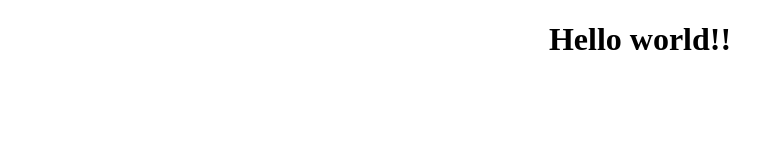
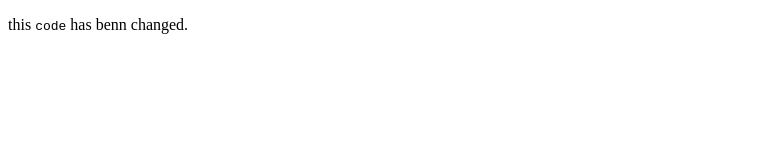
Before and after one commit to imrraaj/demorepo, a plain HTML site: page index.html in a window 1280 px wide. Shown: the whole page, without its empty margins (0-783 px from the left). Drawn offline with Linux system fonts and the light colour scheme.

Commit message:
qquicktext update

```diff
--- a/index.html
+++ b/index.html
@@ -8,7 +8,9 @@
 </head>
 <body>
     <div>
-        <h1 style="text-align: center;">Hello world!!</h1>
+        <p>
+            this <code>code</code> has benn changed.
+        </p>
     </div>
 </body>
 </html>
```
Also changed, not shown: 1 other file.
